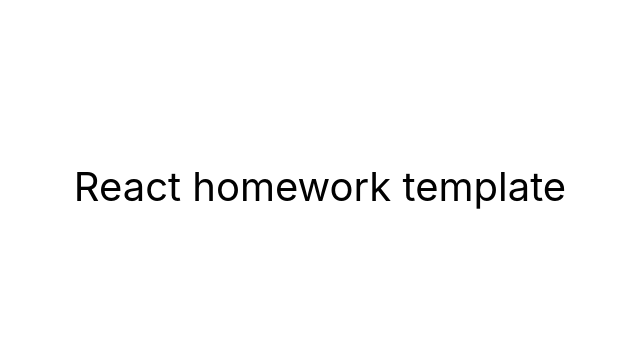
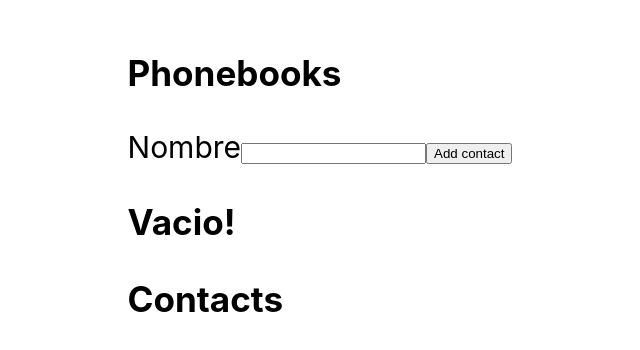
Before and after one commit to Enma04/goit-react-hw-02-phonebook, a React (Create React App) app: page / in a window 1280 px wide. Shown: the part 214-564 px from the top of the page, without its empty margins (320-960 px from the left). Built offline with nearby package versions, Linux system fonts and the light colour scheme.

Commit message:
Creadas las condiciones para contactos

```diff
--- a/package.json
+++ b/package.json
@@ -2,12 +2,12 @@
   "name": "react-homework-template",
   "version": "0.1.0",
   "private": true,
-
   "homepage": "https://enma04.github.io/goit-react-hw-02-phonebook/",
   "dependencies": {
     "@testing-library/jest-dom": "^5.16.3",
     "@testing-library/react": "^12.1.4",
     "@testing-library/user-event": "^13.5.0",
+    "nanoid": "^4.0.2",
     "react": "^18.1.0",
     "react-dom": "^18.1.0",
     "react-scripts": "5.0.1",
--- a/src/components/App.jsx
+++ b/src/components/App.jsx
@@ -1,16 +1,80 @@
-export const App = () => {
+import React, { Component } from 'react';
+import { nanoid } from 'nanoid';
+
+const INITIAL_STATE = {
+  name: '',
+}
+
+export class App extends Component {
+  static defaultProps = {};
+
+  static propTypes = {};
+
+  constructor(props) {
+    super(props);
+    this.state = {
+      contacts: [],
+      name: '',
+    };
+    this.handleChange = this.handleChange.bind(this);
+    this.handleSubmit = this.handleSubmit.bind(this);
+  }
+
+  handleChange = (evt) => {
+    console.log("name: ", evt.target.value);
+    this.setState({ name: evt.target.value });
+  }
+
+  handleSubmit = (evt) => {
+    evt.preventDefault();
+    const { name, contacts } = this.state;
+    const id = nanoid();
+    contacts.push( { name, id } );
+    console.log("contactos props: ", this.state);
+    this.setState({ ...INITIAL_STATE });
+  }
+
+  render() {
     return (
       <div
         style={{
           height: '100vh',
           display: 'flex',
+          flexDirection: 'column',
           justifyContent: 'center',
           alignItems: 'center',
-        fontSize: 40,
-        color: '#010101'
+          fontSize: 30,
+          color: '#010101',
         }}
       >
-      React homework template
+        <form onSubmit={this.handleSubmit} >
+          <h3>Phonebooks</h3>
+          <label htmlFor="">
+            Nombre
+            <input
+              type="text"
+              name="name"
+              pattern="^[a-zA-Zа-яА-Я]+(([' -][a-zA-Zа-яА-Я ])?[a-zA-Zа-яА-Я]*)*$"
+              title="Name may contain only letters, apostrophe, dash and spaces. For example Adrian, Jacob Mercer, Charles de Batz de Castelmore d'Artagnan"
+              onChange={this.handleChange}
+              required
+            />
+          </label>
+
+          <button type="submit">Add contact</button>
+          {
+            (this.state.contacts.length === 0) ? ( <h3>Vacio!</h3> ) : ( <h3>Tengo contactos</h3> )
+          }
+          <h3>Contacts</h3>
+          <ul>
+            {
+              (this.state.contacts.length !== 0)
+              ? ( <h3>Lista!</h3> )
+              : null
+            }
+          </ul>
+        </form>
       </div>
     );
-};
+  }
+}
```
Also changed, not shown: 1 other file (tests, documents, lock files or other folders). Lines whose indentation alone changed are shown as unchanged.
